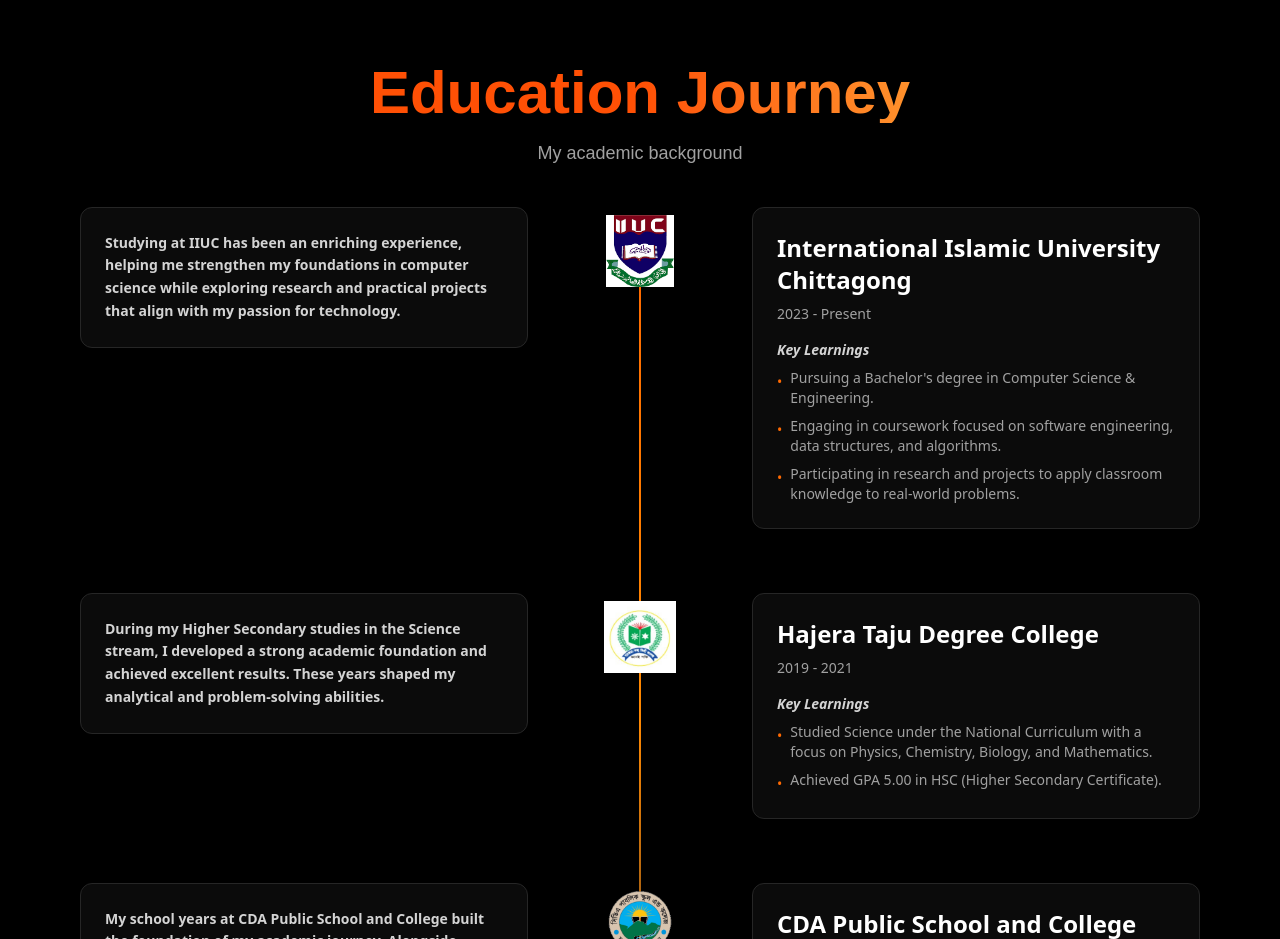
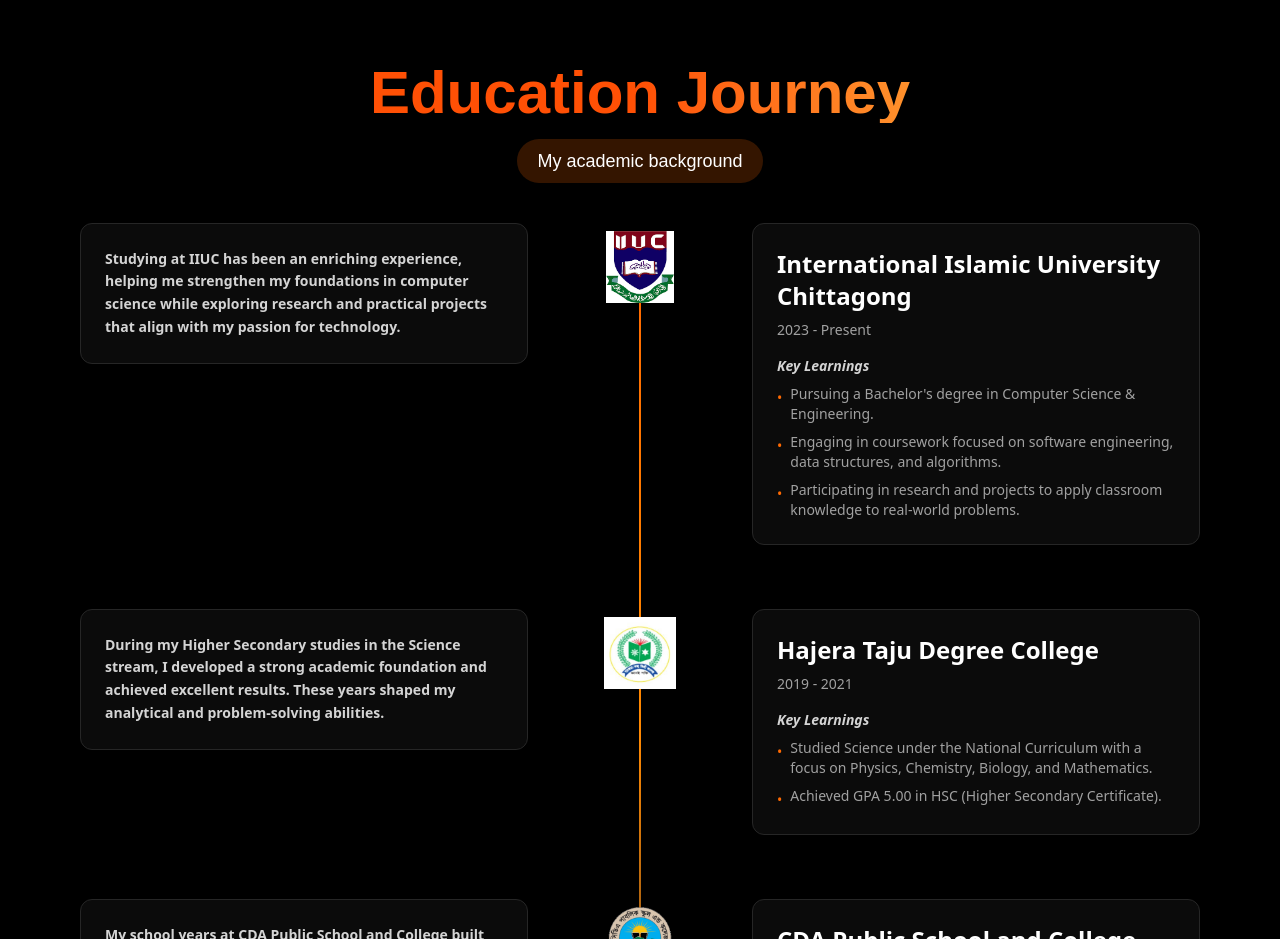
Before and after one commit to MasadRayan/Masad-Rayan-Portfolio, a Next.js app: page / in a window 1280 px wide. Shown: the part 3060-3999 px from the top of the page. Built offline with nearby package versions, Linux system fonts and the light colour scheme; a web font is replaced by a local one.

Commit message:
Education section added

```diff
--- a/src/app/components/EducationJourny.jsx
+++ b/src/app/components/EducationJourny.jsx
@@ -46,9 +46,7 @@
                     <h1 className='text-5xl md:text-6xl font-bold bg-linear-to-r from-[#FF5005] via-[#FF5005] to-[#F7C948] bg-clip-text text-transparent'>
                         Education Journey
                     </h1>
-                    <p className='text-neutral-400 mt-4 text-lg'>
-                        My academic background
-                    </p>
+                    <p className="bg-orange-500/20 text-white px-5 py-2 w-fit mx-auto mt-4 text-lg rounded-full">My academic background</p>
                 </div>
 
                 {/* Timeline */}
```
